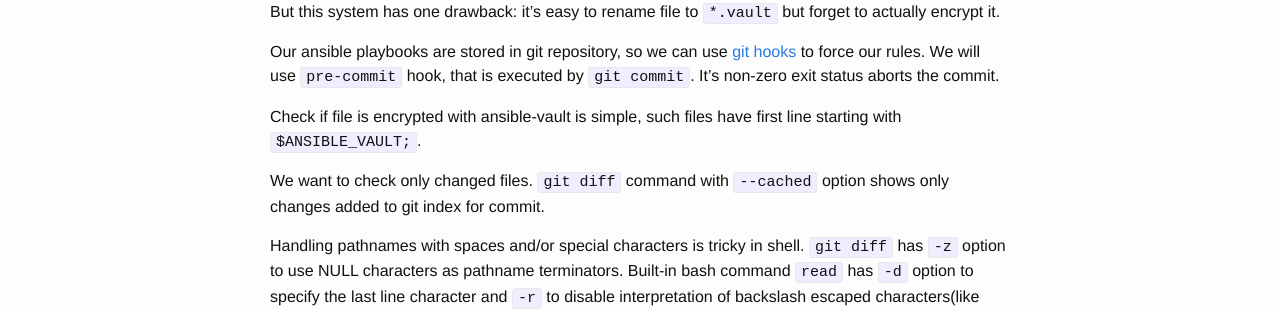
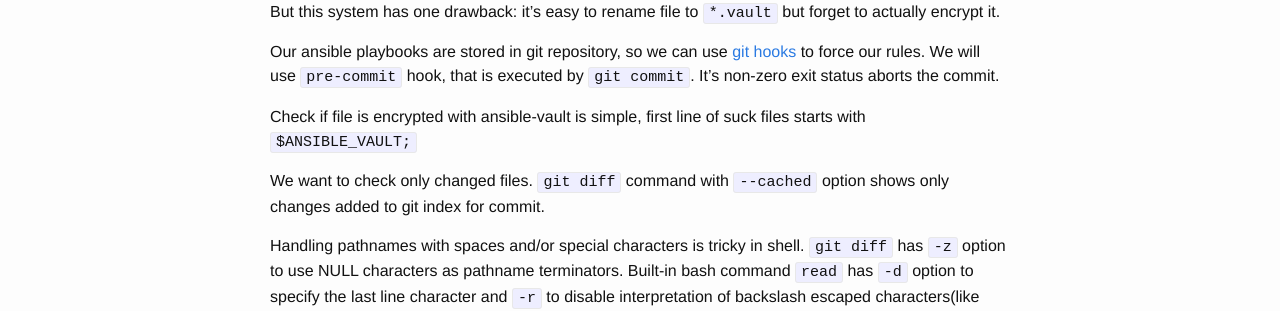
Before and after one commit to selivan/selivan.github.io, a Jekyll site: the page built from _posts/2017-04-08-ansible-check-on-commit-vault-files-are-encrypted.md, in a window 1280 px wide. Shown: the part 307-618 px from the top of the page. Built offline with Jekyll 4.4.1, drawn with Linux system fonts in a browser that asks for light colours; comment, search, counter and statistics services are not loaded.

Commit message:
new article: small fix

```diff
--- a/_posts/2017-04-08-ansible-check-on-commit-vault-files-are-encrypted.md
+++ b/_posts/2017-04-08-ansible-check-on-commit-vault-files-are-encrypted.md
@@ -10,7 +10,7 @@ But this system has one drawback: it's easy to rename file to `*.vault` but forg
 
 Our ansible playbooks are stored in git repository, so we can use [git hooks](https://git-scm.com/docs/githooks) to force our rules. We will use `pre-commit` hook, that is executed by `git commit`. It's non-zero exit status aborts the commit.
 
-Check if file is encrypted with ansible-vault is simple, such files have first line starting with `$ANSIBLE_VAULT;`.
+Check if file is encrypted with ansible-vault is simple, first line of suck files starts with `$ANSIBLE_VAULT;`
 
 We want to check only changed files. `git diff` command with `--cached` option shows only changes added to git index for commit.
 
```
